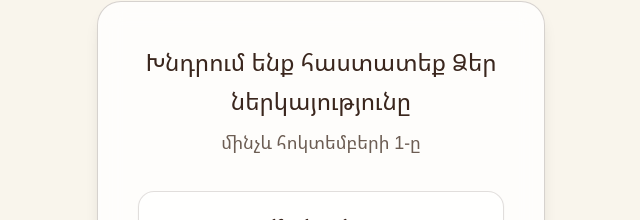
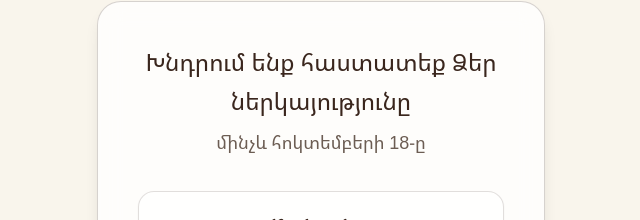
Before and after one commit to ariga-mazmanyan/wedding-david-arish, a Next.js app: page / in a window 1280 px wide. Shown: the part 5658-5878 px from the top of the page, without its empty margins (319-959 px from the left). Built offline with nearby package versions, Linux system fonts and the light colour scheme.

Commit message:
fix(rsvp): update confirmation deadline to October 18 (մինչև հոկտեմբերի 18-ը)

```diff
--- a/app/page.tsx
+++ b/app/page.tsx
@@ -512,7 +512,7 @@ export default function Page() {
         <div className="rounded-3xl border border-primary/20 bg-white/80 p-6 shadow-lg backdrop-blur-md sm:p-8 md:p-10">
           <h2 className="text-center font-armenian-sans text-xl font-normal leading-relaxed text-primary sm:text-2xl">
             Խնդրում ենք հաստատեք Ձեր ներկայությունը<br />
-            <span className="text-muted-foreground text-base sm:text-lg">մինչև հոկտեմբերի 1-ը</span>
+            <span className="text-muted-foreground text-base sm:text-lg">մինչև հոկտեմբերի 18-ը</span>
           </h2>
 
           {/* Refined Dress Code Card */}
```
